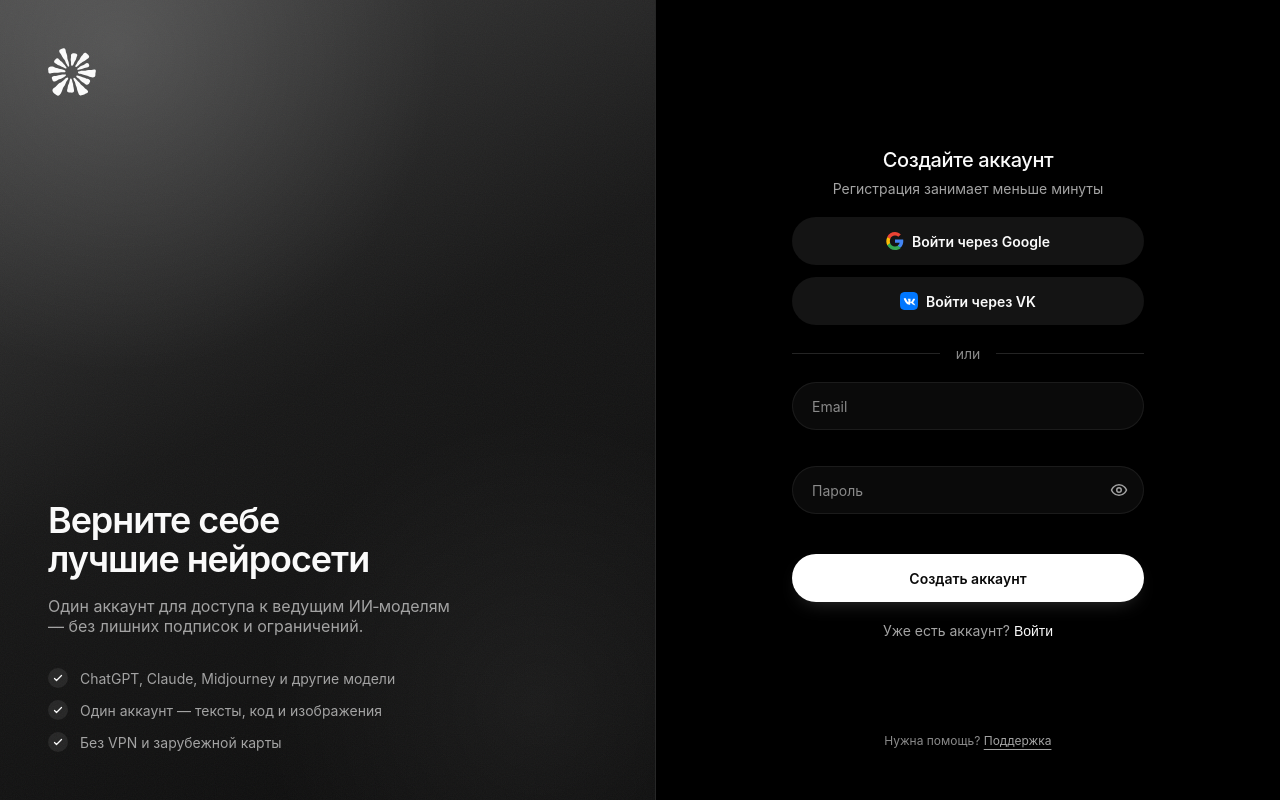
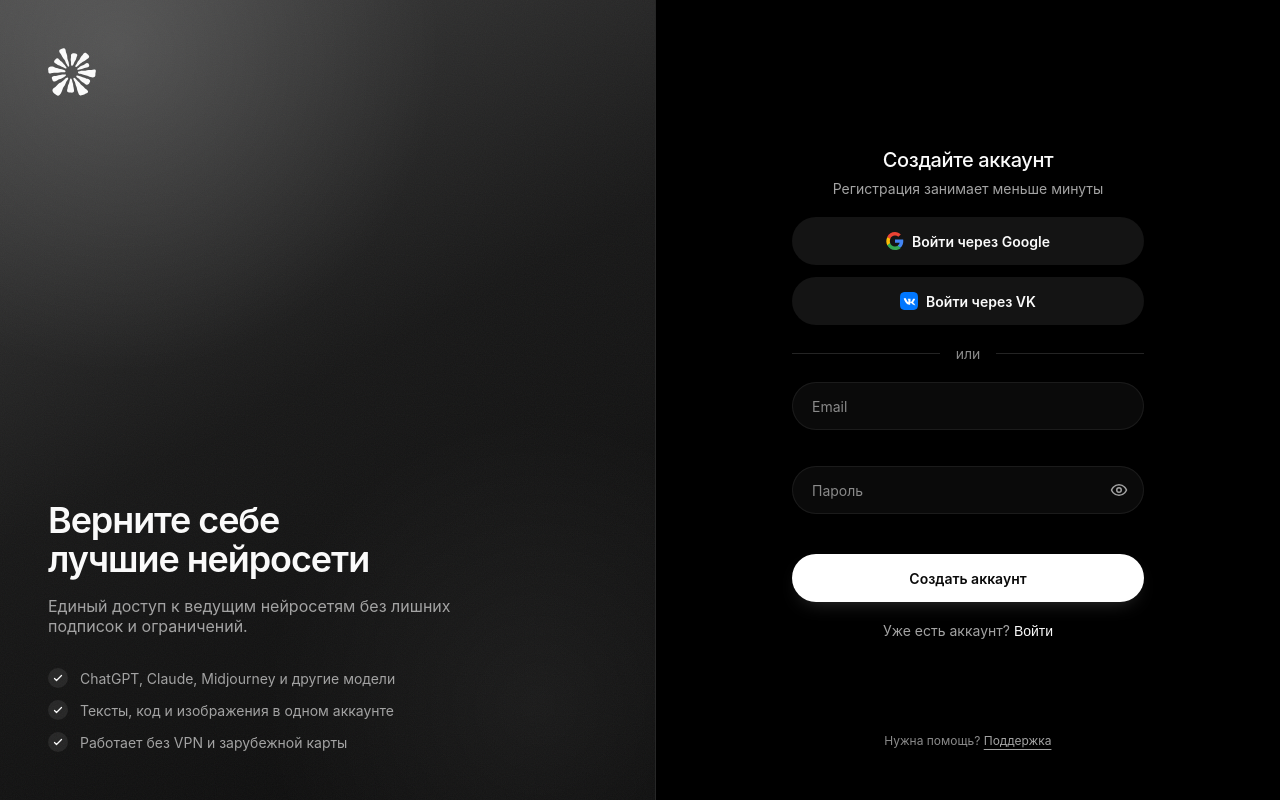
Before and after one commit to sunopiusme/genora, a Next.js app in the folder apps/web/: page /login in a window 1280 px wide. Built offline with nearby package versions, Linux system fonts and the light colour scheme.

Commit message:
feat: update benefits description for clarity and conciseness
Co-authored-by: Tarrant Harris <112315171+sunopiusme@users.noreply.github.com>

```diff
--- a/apps/web/app/(auth)/brand-panel.tsx
+++ b/apps/web/app/(auth)/brand-panel.tsx
@@ -4,8 +4,8 @@ import styles from "./brand-panel.module.css";
 
 const BENEFITS = [
   "ChatGPT, Claude, Midjourney и другие модели",
-  "Один аккаунт — тексты, код и изображения",
-  "Без VPN и зарубежной карты",
+  "Тексты, код и изображения в одном аккаунте",
+  "Работает без VPN и зарубежной карты",
 ];
 
 export function BrandPanel() {
@@ -16,8 +16,7 @@ export function BrandPanel() {
       <div className={styles.brandBottom}>
         <h1 className={styles.headline}>Верните себе лучшие нейросети</h1>
         <p className={styles.tagline}>
-          Один аккаунт для доступа к ведущим ИИ&#8209;моделям — без лишних
-          подписок и ограничений.
+          Единый доступ к ведущим нейросетям без лишних подписок и ограничений.
         </p>
 
         <ul className={styles.benefits}>
```
